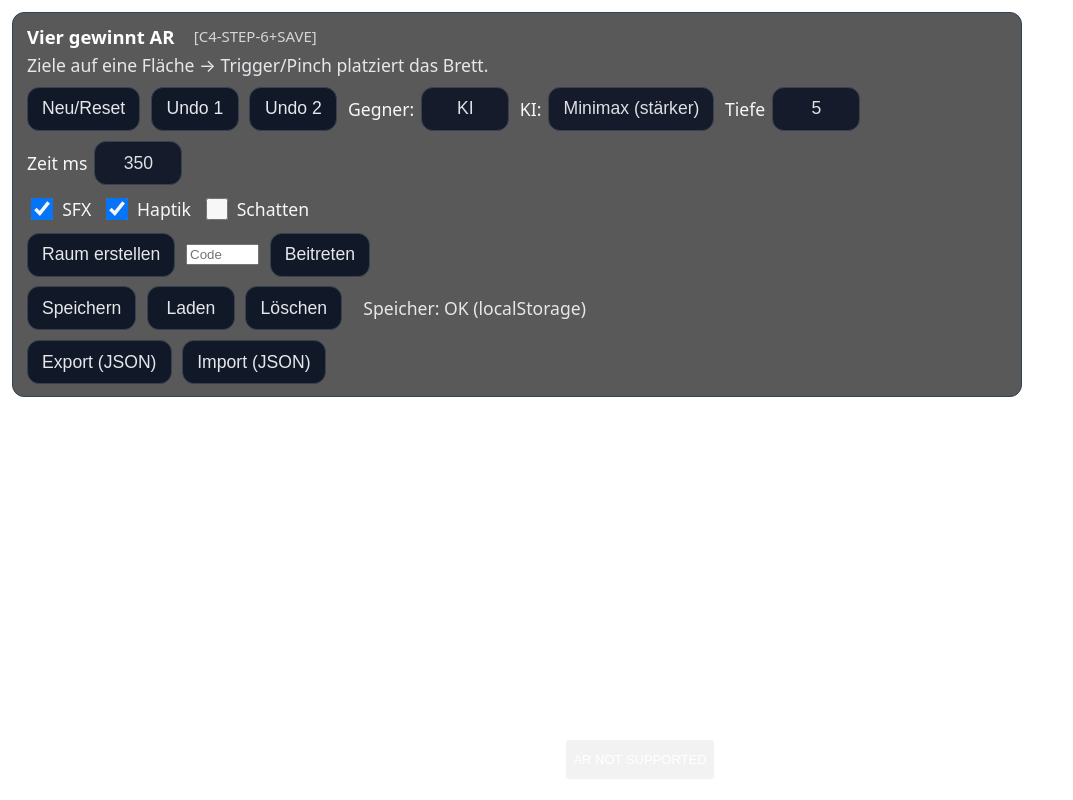
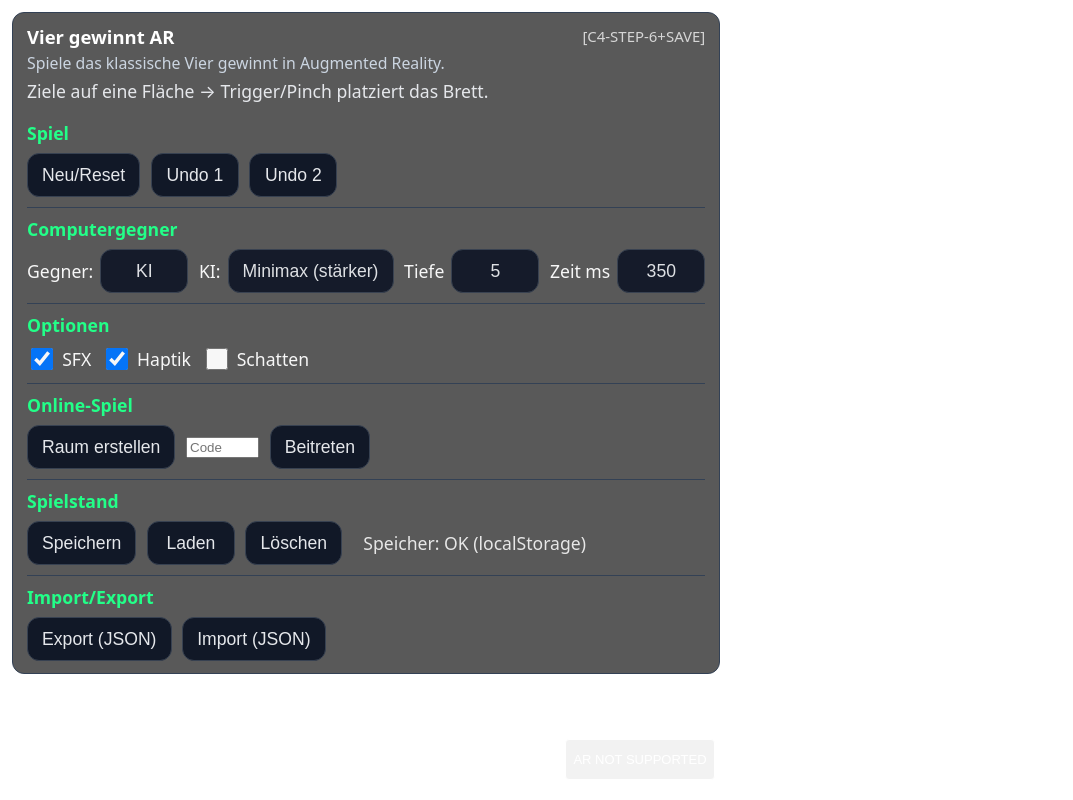
Before and after one commit to Cesarus85/fourwins, a plain HTML site: page index.html in a window 1280 px wide. Shown: the whole page, without its empty margins (0-1073 px from the left). Drawn offline with nearby package versions, Linux system fonts and the light colour scheme.

Commit message:
Refine landing page layout

```diff
--- a/index.html
+++ b/index.html
@@ -3,23 +3,34 @@
 <head>
   <meta charset="utf-8" />
   <meta name="viewport" content="width=device-width,initial-scale=1" />
-  <title>Vier gewinnt AR – Step 6 + Save/Load Fix</title>
+  <title>Vier gewinnt AR</title>
   <link rel="stylesheet" href="./styles.css" />
 </head>
 <body>
   <div id="hud" class="panel">
-    <div class="row">
+    <header class="site-header">
+      <div class="row between">
         <h1 class="title">Vier gewinnt AR</h1>
         <span class="build">[C4-STEP-6+SAVE]</span>
       </div>
+      <p class="tagline">Spiele das klassische Vier gewinnt in Augmented Reality.</p>
+    </header>
+
+    <main class="controls">
       <p id="hint">Ziele auf eine Fläche → Trigger/Pinch platziert das Brett.</p>
 
-    <div class="controls">
+      <section class="game-actions">
+        <h2>Spiel</h2>
         <div class="row wrap">
           <button id="btnReset" class="btn">Neu/Reset</button>
           <button id="btnUndo1" class="btn">Undo 1</button>
           <button id="btnUndo2" class="btn">Undo 2</button>
+        </div>
+      </section>
 
+      <section class="ai-settings">
+        <h2>Computergegner</h2>
+        <div class="row wrap">
           <label class="lb">Gegner:
             <div id="opponent" class="dd" data-value="ai">
               <button class="dd-btn btn"></button>
@@ -64,36 +75,46 @@
             </div>
           </label>
         </div>
+      </section>
 
+      <section class="preferences">
+        <h2>Optionen</h2>
         <div class="row wrap">
           <label class="chk"><input type="checkbox" id="chkSfx" checked> SFX</label>
           <label class="chk"><input type="checkbox" id="chkHap" checked> Haptik</label>
           <label class="chk"><input type="checkbox" id="chkShadows"> Schatten</label>
         </div>
+      </section>
 
-      <!-- Online-Spiel -->
+      <section class="online">
+        <h2>Online-Spiel</h2>
         <div class="row wrap">
           <button id="btnCreateRoom" class="btn">Raum erstellen</button>
           <input id="roomCodeInput" class="txt" maxlength="6" size="6" placeholder="Code" />
           <button id="btnJoinRoom" class="btn">Beitreten</button>
           <span id="roomCode" class="lb" style="margin-left:.6rem"></span>
         </div>
+      </section>
 
-      <!-- Speichern/Laden -->
+      <section class="storage">
+        <h2>Spielstand</h2>
         <div class="row wrap">
           <button id="btnSave" class="btn">Speichern</button>
           <button id="btnLoad" class="btn">Laden</button>
           <button id="btnClear" class="btn">Löschen</button>
           <span id="storeStatus" style="margin-left:.6rem;opacity:.85">Speicher: prüfen …</span>
         </div>
+      </section>
 
-      <!-- Datei-Export/Import (Fallback) -->
+      <section class="file-transfer">
+        <h2>Import/Export</h2>
         <div class="row wrap">
           <button id="btnExport" class="btn">Export (JSON)</button>
           <button id="btnImport" class="btn">Import (JSON)</button>
           <input id="fileImport" type="file" accept="application/json" style="display:none" />
         </div>
-    </div>
+      </section>
+    </main>
   </div>
 
   <script type="module">
--- a/styles.css
+++ b/styles.css
@@ -35,9 +35,17 @@ html,body{
 .controls{display:flex; flex-direction:column; gap: var(--gap)}
 .row{display:flex; align-items:center; gap:.6rem}
 .wrap{flex-wrap:wrap}
+.row.between{justify-content:space-between}
 
 .lb{font-size:1em; opacity:.95; display:flex; align-items:center; gap:.4rem}
 .chk{font-size:1em; opacity:.95; display:flex; align-items:center; gap:.35rem}
+
+.site-header{display:flex; flex-direction:column; gap:.35rem;}
+.tagline{margin:0; font-size:.9em; color:var(--muted);}
+
+.controls section{border-top:1px solid #334155; padding-top:.6rem; display:flex; flex-direction:column; gap:.5rem}
+.controls section:first-of-type{border-top:none; padding-top:0}
+.controls h2{margin:0; font-size:1em; color:var(--accent)}
 
 .btn{
   background:var(--btn); color:#e5e7eb; border:1px solid var(--btnb);
```
Lines whose indentation alone changed are shown as unchanged.
